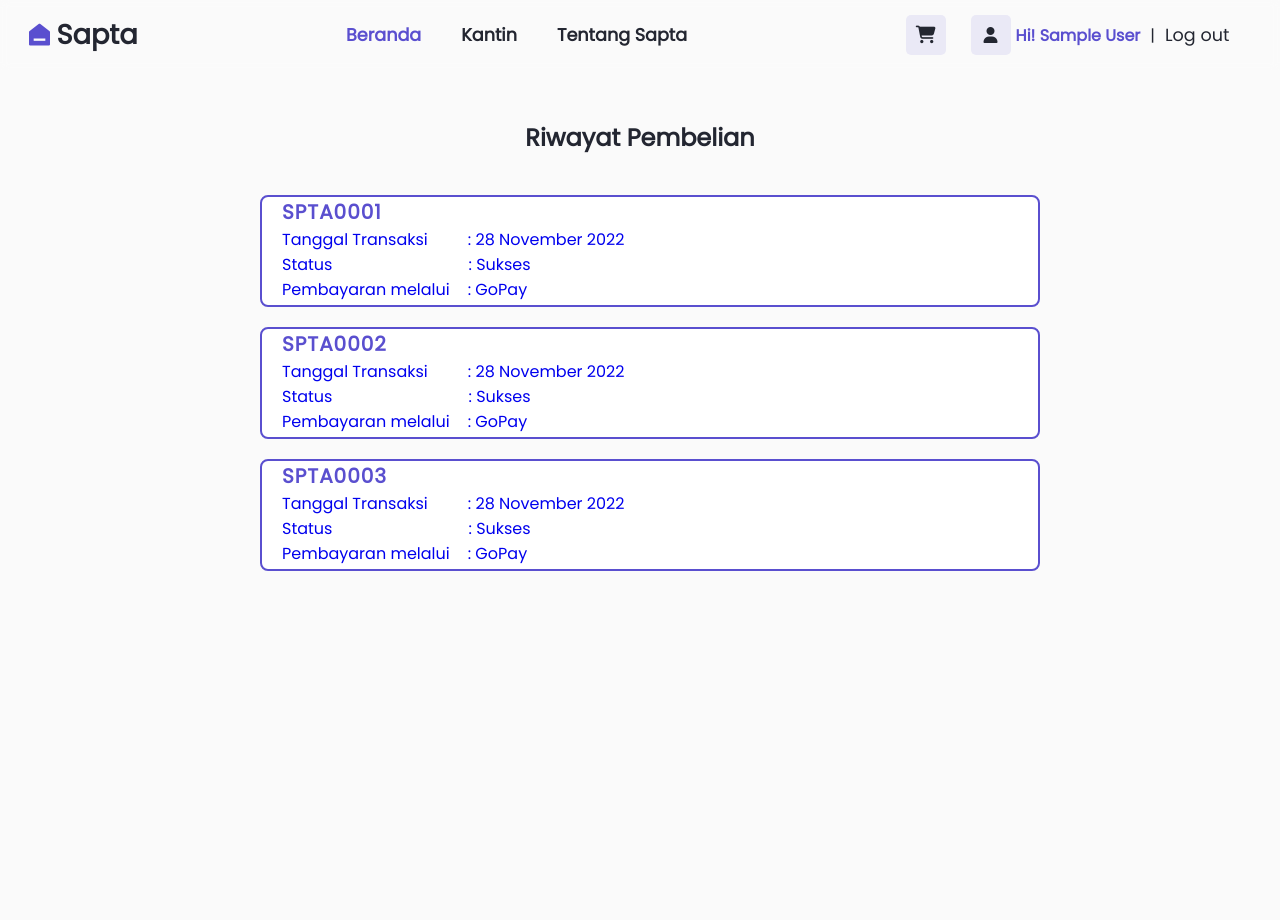
After one commit to tegar2804/Sapta-Online, a PHP site: page /riwayatPembelian.php in a window 1280 px wide. The commit adds this page. Run offline with PHP 8.4, Linux system fonts and the light colour scheme; the visitor is signed in with stand-in values (Sample User, id 1); some libraries are stand-ins or nearby versions.

Commit message:
riwayatTransaksi

```diff
--- a/cart2Style.css
+++ b/cart2Style.css
@@ -244,10 +244,11 @@ header{
 .sectionHeading {
 	color: #232631;
 	margin-top: 20px;
-	margin-bottom: 30px;
+	margin-bottom: 10px;
 	font-size: 24px;
 	font-weight: 500;
 }
+
 
 .formPembayaran {
 	margin-bottom: 40px;
--- a/config.php
+++ b/config.php
@@ -1,5 +1,5 @@
 <?php
-$db=pg_connect('host=localhost dbname=proyek_basdat user=postgres password=Pramudya03');
+$db=pg_connect('host=localhost dbname=proyek_basdat user=postgres password=student');
 if( !$db ){
     die("Gagal terhubung dengan database: " . pg_connect_error());
 }
--- /dev/null
+++ b/riwayatPembelian.php
@@ -0,0 +1,143 @@
+<!DOCTYPE html>
+<html lang="en">
+<head>
+    <meta charset="UTF-8">
+    <meta http-equiv="X-UA-Compatible" content="IE=edge">
+    <meta name="viewport" content="width=device-width, initial-scale=1.0">
+    <title>Beranda | Sapta</title>
+    <link rel="stylesheet" href="riwayatPembelianStyle.css">
+    <link href="https://cdn.jsdelivr.net/npm/remixicon@2.5.0/fonts/remixicon.css" rel="stylesheet">
+	<link rel="stylesheet" href="https://unpkg.com/boxicons@latest/css/boxicons.min.css">
+    <link href='https://fonts.googleapis.com/css?family=Poppins' rel='stylesheet'>
+    <script src="https://kit.fontawesome.com/a9b2fd740f.js" crossorigin="anonymous"></script>
+</head>
+<body>
+    <header>
+		<a href="#" class="logo"><i class="ri-home-6-fill"></i><span>Sapta</span></a>
+
+		<ul class="navbar">
+			<li><a href="beranda.php" class="active">Beranda</a></li>
+			<li><a href="daftarKantin.php">Kantin</a></li>
+			<li><a href="tentangSapta.php">Tentang Sapta</a></li>
+        </ul>
+        <?php
+        session_start();
+        if(!isset($_SESSION['email'])){;
+        ?>
+		<div class="main">
+            <label class="icon">
+                <a href="cart.php"><i class="fa-solid fa-cart-shopping"></i></a>
+            </label>
+
+            <button class="login">
+                <a href="login.php">Login</a>
+            </button>
+		</div>
+        <?php }else{; ?>
+        <div class="main">
+            <label class="icon">
+                <a href="cart.php"><i class="fa-solid fa-cart-shopping"></i></a>
+            </label>
+
+            <label class="icon">
+                <i class="fa-solid fa-user"></i>
+            </label>
+            <span class="nyambutUser">Hi! <?php echo $_SESSION['nama'] ?></span>
+            <p>|</p>
+            <a href="logout.php" class="tombolLogout">Log out</a>
+		</div>
+        <?php }; ?>
+	</header>
+
+    <section class="riwayatPembelian">
+        <h2>Riwayat Pembelian</h2>
+        <div class="containerRadio">
+            <div class="radio-tile-group">
+
+                <a href="invoice.php">
+                    <div class="input-container">
+                        <div class="radio-tile">
+                            <label>SPTA0001</label>
+                            <div class="tglTransaksi"><p>Tanggal Transaksi </p><span>: 28 November 2022</span></div>
+                            <div class="statusTransaksi"><p>Status </p> <span>: Sukses</span></div>
+                            <div class="pembayaranVia"><p>Pembayaran melalui </p><span>: GoPay</span></div>
+                        </div>
+                    </div>
+                </a>
+
+                <a href="invoice.php">
+                    <div class="input-container">
+                        <div class="radio-tile">
+                            <label>SPTA0002</label>
+                            <div class="tglTransaksi"><p>Tanggal Transaksi </p><span>: 28 November 2022</span></div>
+                            <div class="statusTransaksi"><p>Status </p> <span>: Sukses</span></div>
+                            <div class="pembayaranVia"><p>Pembayaran melalui </p><span>: GoPay</span></div>
+                        </div>
+                    </div>
+                </a>
+
+                <a href="invoice.php">
+                    <div class="input-container">
+                        <div class="radio-tile">
+                            <i class="fa-sharp fa-solid fa-envelope-open-dollar"></i>
+                            <label>SPTA0003</label>
+                            <div class="tglTransaksi"><p>Tanggal Transaksi </p><span>: 28 November 2022</span></div>
+                            <div class="statusTransaksi"><p>Status </p> <span>: Sukses</span></div>
+                            <div class="pembayaranVia"><p>Pembayaran melalui </p><span>: GoPay</span></div>
+                        </div>
+                    </div>
+                </a>
+
+                <style>
+                    .radio-tile {
+                        background-color: #FFFFFF;
+                    }
+
+                    .radio-tile label {
+                        margin-left: 20px;
+                    }
+
+                    .radio-tile {
+                        display: list-item;
+                    }
+
+                    .tglTransaksi {
+                        display: flex;
+                        margin-left: 20px;
+                    }
+
+                    .statusTransaksi {
+                        display: flex;
+                        margin-left: 20px;
+                    }
+
+                    .pembayaranVia {
+                        display: flex;
+                        margin-left: 20px;
+                    }
+
+                    .tglTransaksi span {
+                        margin-left: 40px;
+                    }
+
+                    .statusTransaksi span {
+                        margin-left: 136px;
+                    }
+
+                    .pembayaranVia span {
+                        margin-left: 18px;
+                    }
+                </style>
+
+            </div>
+        </div>
+
+        <script type="module" src="https://unpkg.com/ionicons@5.5.2/dist/ionicons/ionicons.esm.js"></script>
+        <script nomodule src="https://unpkg.com/ionicons@5.5.2/dist/ionicons/ionicons.js"></script>
+
+    </div>
+
+    </section>
+
+</body>
+</html>
--- /dev/null
+++ b/riwayatPembelianStyle.css
@@ -0,0 +1,279 @@
+*{
+	padding: 0;
+	margin: 0;
+	box-sizing: border-box;
+	font-family: 'Poppins', sans-serif;
+	text-decoration: none;
+	list-style: none;
+}
+
+:root{
+	--bg-color: #fafafa;
+	--text-color: #232631;
+	--main-color: #5A4FCF;
+}
+
+body{
+	min-height: 100vh;
+	background: var(--bg-color);
+	color: var(--text-color);
+}
+
+header{
+	position: fixed;
+	width: 100%;
+	top: 0;
+	right: 0;
+	z-index: 1000;
+	display: flex;
+	align-items: center;
+	justify-content: space-between;
+	background: transparent;
+	backdrop-filter: blur(5px);
+  	background-color: rgba(255, 255, 255, .15);
+	padding: 28px 12%;
+	transition: all .50s ease;
+}
+
+.logo{
+	display: flex;
+	align-items: center;
+}
+
+.logo i{
+	color: var(--main-color);
+	font-size: 28px;
+	margin-right: 3px;
+}
+
+.logo span{
+	color: var(--text-color);
+	font-size: 1.7rem;
+	font-weight: 600;
+}
+
+.navbar{
+	display: flex;
+}
+
+.navbar a{
+	color: var(--text-color);
+	font-size: 1.1rem;
+	font-weight: 600;
+	padding: 5px 0;
+	margin: 0px 30px;
+	transition: all .50s ease;
+}
+
+.navbar a:hover{
+	color: var(--main-color);
+}
+
+.navbar a.active{
+	color: var(--main-color);
+}
+
+.main{
+	display: flex;
+	align-items: center;
+}
+
+.main a{
+	margin-right: 25px;
+	margin-left: 10px;
+	color: var(--text-color);
+	font-size: 1.1rem;
+	font-weight: 500;
+	transition: all .50s ease;
+}
+
+.icon i{
+    height: 50%;
+    width: 40px;
+    line-height: 40px;
+    text-align: center;
+    background: #EAE9F6;
+    border-radius: 5px 5px 5px 5px;
+}
+
+.icon i:hover {
+    background: #5A4FCF;
+    color: #FFFFFF;
+	font-size: 16px;
+}
+
+.nyambutUser {
+	color: #5A4FCF;
+	font-size: 16px;
+	cursor: pointer;
+	margin-left: 5px;
+	margin-right: 10px;
+	font-weight: 600;
+}
+
+.login {
+    top: 0;
+    display: flex;
+    align-items: center;
+    justify-content: center;
+    border: none;
+    outline: none;
+    padding: 10px;
+    width: 100px;
+    cursor: pointer;
+    border-radius: 5px;
+    background: #EAE9F6;
+	margin-left: 20px;
+}
+
+.login a {
+	margin-left: 20px;
+	color: #5A4FCF;
+    font-weight: 600;
+    font-size: 16px;
+    text-decoration: none;
+}
+
+.login:hover {
+    background: #5A4FCF;
+}
+
+.login a:hover {
+    color: #ffffff;
+}
+
+.main a:hover{
+	color: var(--main-color);
+}
+
+.tombolLogout {
+	color: #656565;
+	font-size: 16px;
+	font-weight: 500;
+}
+
+.tombolLogout:hover {
+	color: #5A4FCF;
+}
+
+#menu-icon{
+	font-size: 35px;
+	color: var(--text-color);
+	cursor: pointer;
+	z-index: 10001;
+	display: none;
+}
+
+
+@media (max-width: 1280px){
+	header{
+		padding: 14px 2%;
+		transition: .2s;
+	}
+	.navbar a{
+		padding: 5px 0;
+		margin: 0px 20px;
+	}
+}
+
+@media (max-width: 1090px){
+	#menu-icon{
+		display: block;
+	}
+	.navbar{
+		position: absolute;
+		top: 100%;
+		right: -100%;
+		width: 270px;
+		height: 29vh;
+		background: var(--main-color);
+		display: flex;
+		flex-direction: column;
+		justify-content: flex-start;
+		border-radius: 10px;
+		transition: all .50s ease;
+	}
+	.navbar a{
+		display: block;
+		margin: 12px 0;
+		padding: 0px 25px;
+		transition: all .50s ease;
+	}
+	.navbar a:hover{
+		color: var(--text-color);
+		transform: translateY(5px);
+	}
+}
+
+.riwayatPembelian {
+	margin-top: 120px;
+	display: flex;
+    justify-content: center;
+    align-items: center;
+	flex-direction: column;
+}
+
+.riwayatPembelian h2 {
+    font-size: 24px;
+    color: #232631;
+    font-weight: 600;
+    margin-bottom: 40px;
+}
+
+.containerRadio {
+	display: list-item;
+    margin-bottom: 100px;
+}
+
+.radio-tile-group {
+	display: list-item;
+    gap: 10px;
+    margin-bottom: 100px;
+}
+
+.input-container {
+	position: relative;
+	height: 7rem;
+	width: 50rem;
+    margin-bottom: 20px;
+}
+
+.input-container input {
+	position: absolute;
+	height: 100%;
+	width: 100%;
+	margin: 0;
+	cursor: pointer;
+	z-index: 2;
+	opacity: 0;
+}
+
+.input-container .radio-tile {
+	display: flex;
+	flex-direction: column;
+	align-items: left;
+	justify-content: left;
+	height: 100%;
+	border: 2px solid var(--main-color);
+	border-radius: 8px;
+	transition: all 300ms ease;
+	margin-left: 20px;
+}
+
+.input-container ion-icon {
+	color: var(--main-color);
+	font-size: 3rem;
+}
+
+.input-container label {
+	color: var(--main-color);
+	font-size: 20px;
+	font-weight: 600;
+	text-transform: uppercase;
+	letter-spacing: 1px;
+}
+
+.input-container p {
+	font-size: 16px;
+	font-weight: 500;
+}
```
Also changed, not shown: cart.php (+23 -2 lines).
